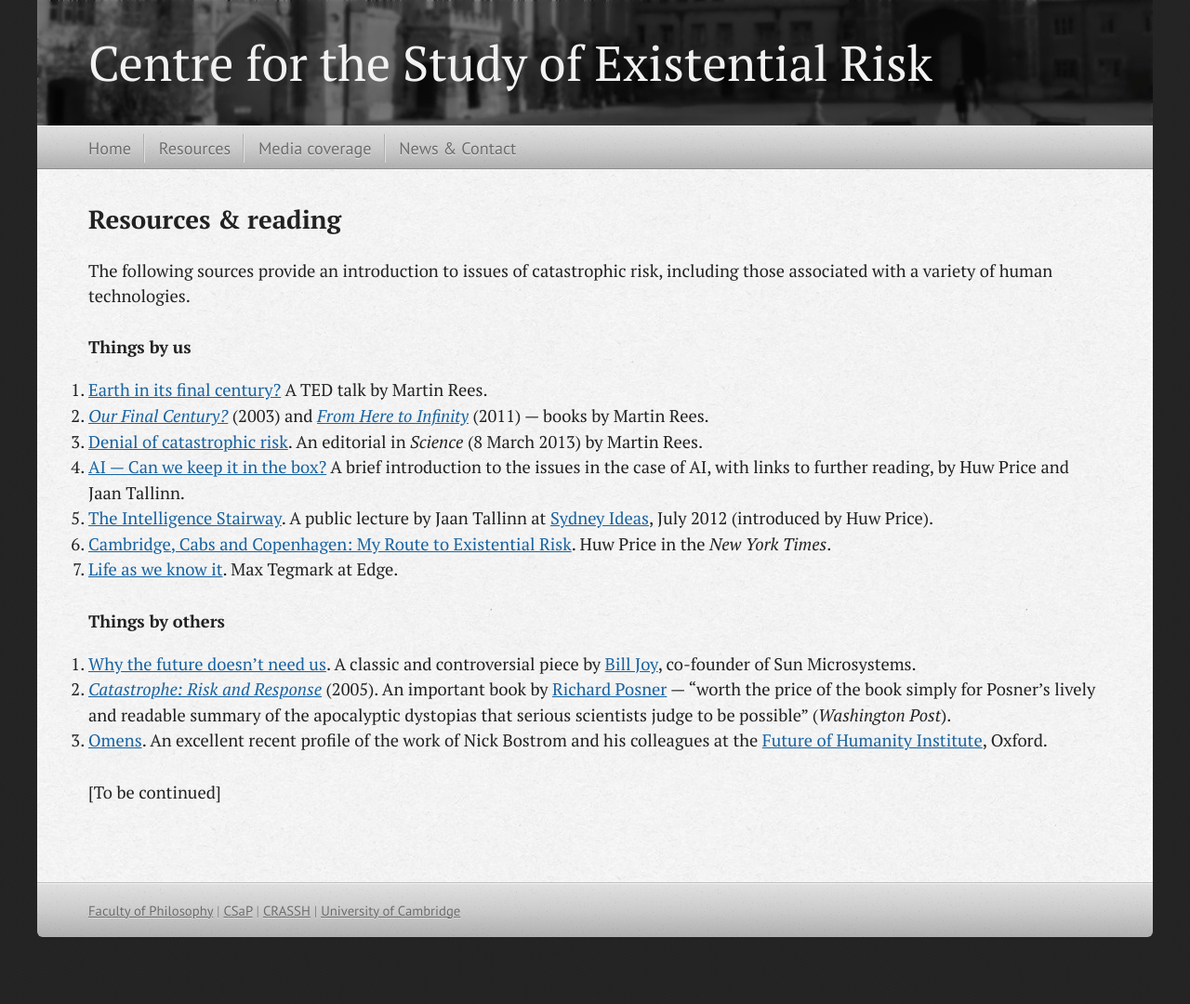
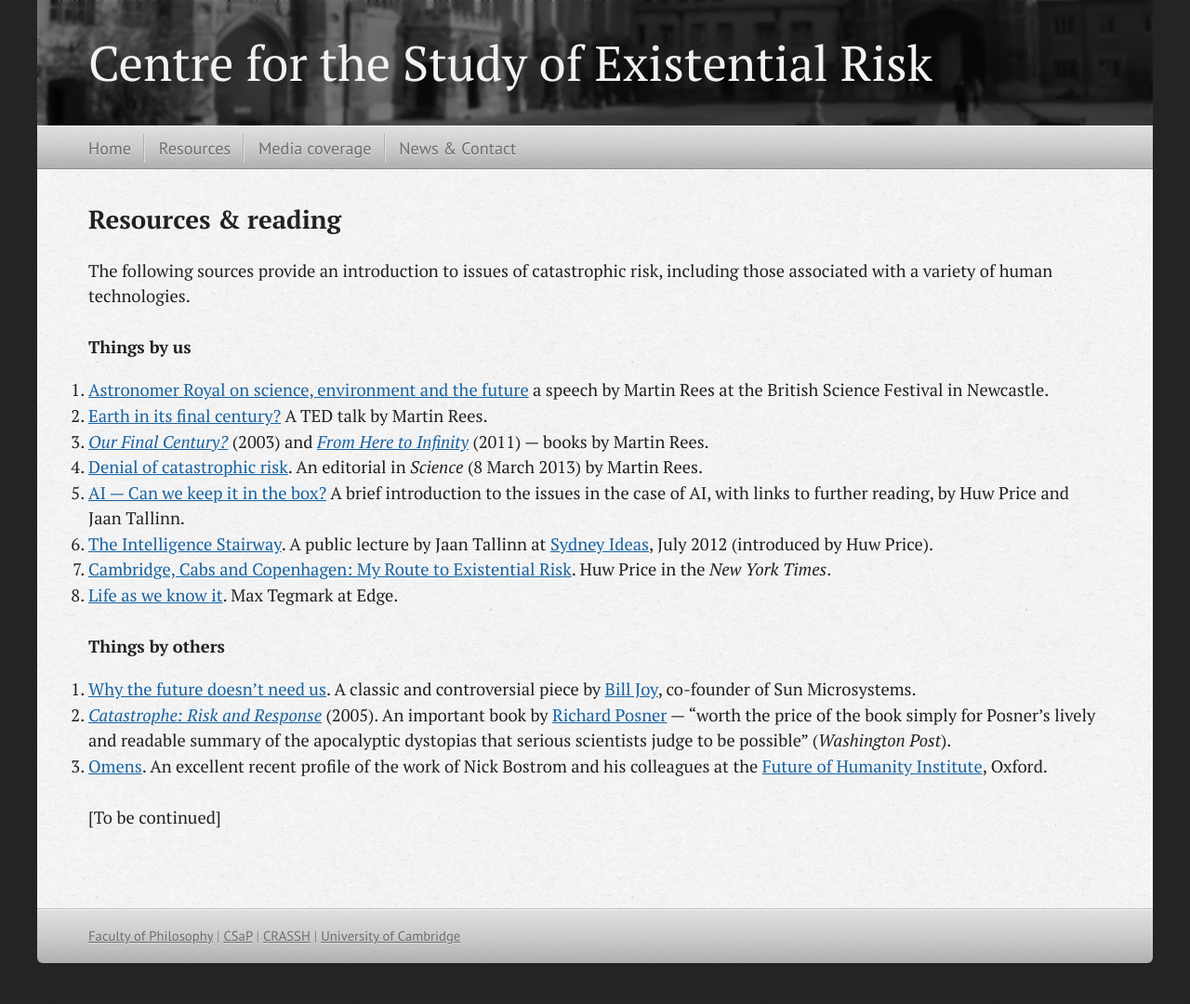
Before and after one commit to cseruk/cseruk.github.io, a Jekyll site: the page built from resources.md, in a window 1280 px wide. Shown: the whole page at 93% size. Built offline with Jekyll 4.4.1, drawn with Linux system fonts in a browser that asks for light colours; nearby versions of some CDN libraries; Markdown is read by kramdown in place of the engine named in the settings; before the commit the page ends 1052 px from its top, so only the background shows below that.

Commit message:
Added the Rees latest speech at the British Science Festival

```diff
--- a/resources.md
+++ b/resources.md
@@ -10,6 +10,7 @@ The following sources provide an introduction to issues of catastrophic risk, in
 
 #### Things by us
 
+1. [Astronomer Royal on science, environment and the future](http://theconversation.com/astronomer-royal-on-science-environment-and-the-future-18162) a speech by Martin Rees at the British Science Festival in Newcastle.
 1. [Earth in its final century?](http://www.youtube.com/watch?v=3qF26MbYgOA) A TED talk by Martin Rees.
 1. [*Our Final Century?*](http://www.amazon.co.uk/Our-Final-Century-Humanitys-Twenty-first/dp/0099436868) (2003) and *[From Here to Infinity](http://www.amazon.co.uk/Here-Infinity-Scientific-Horizons-Lectures/dp/1846685036)* (2011) — books by Martin Rees.
 1. [Denial of catastrophic risk](http://www.sciencemag.org/content/339/6124/1123.full). An editorial in *Science* (8 March 2013) by Martin Rees.<br>
```
